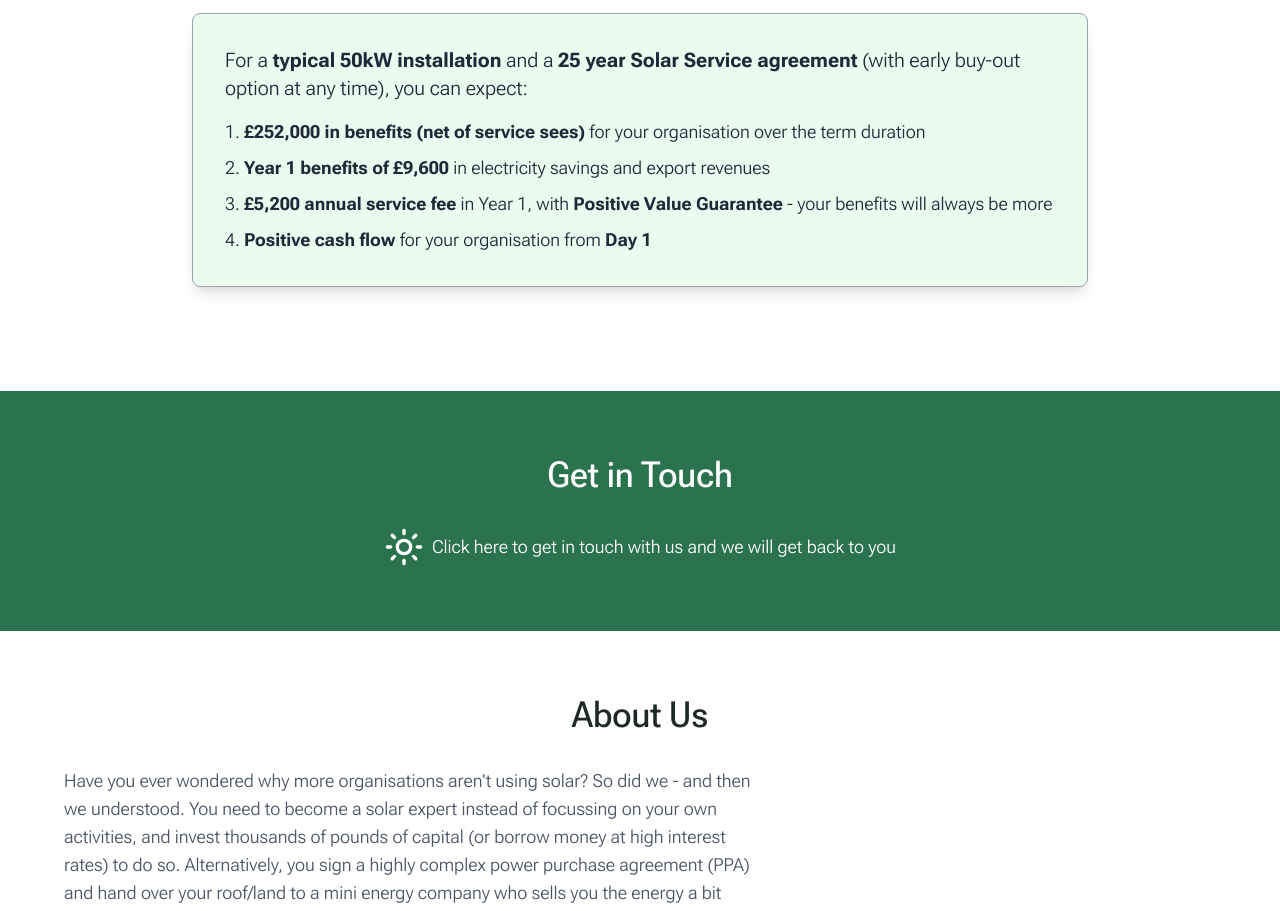
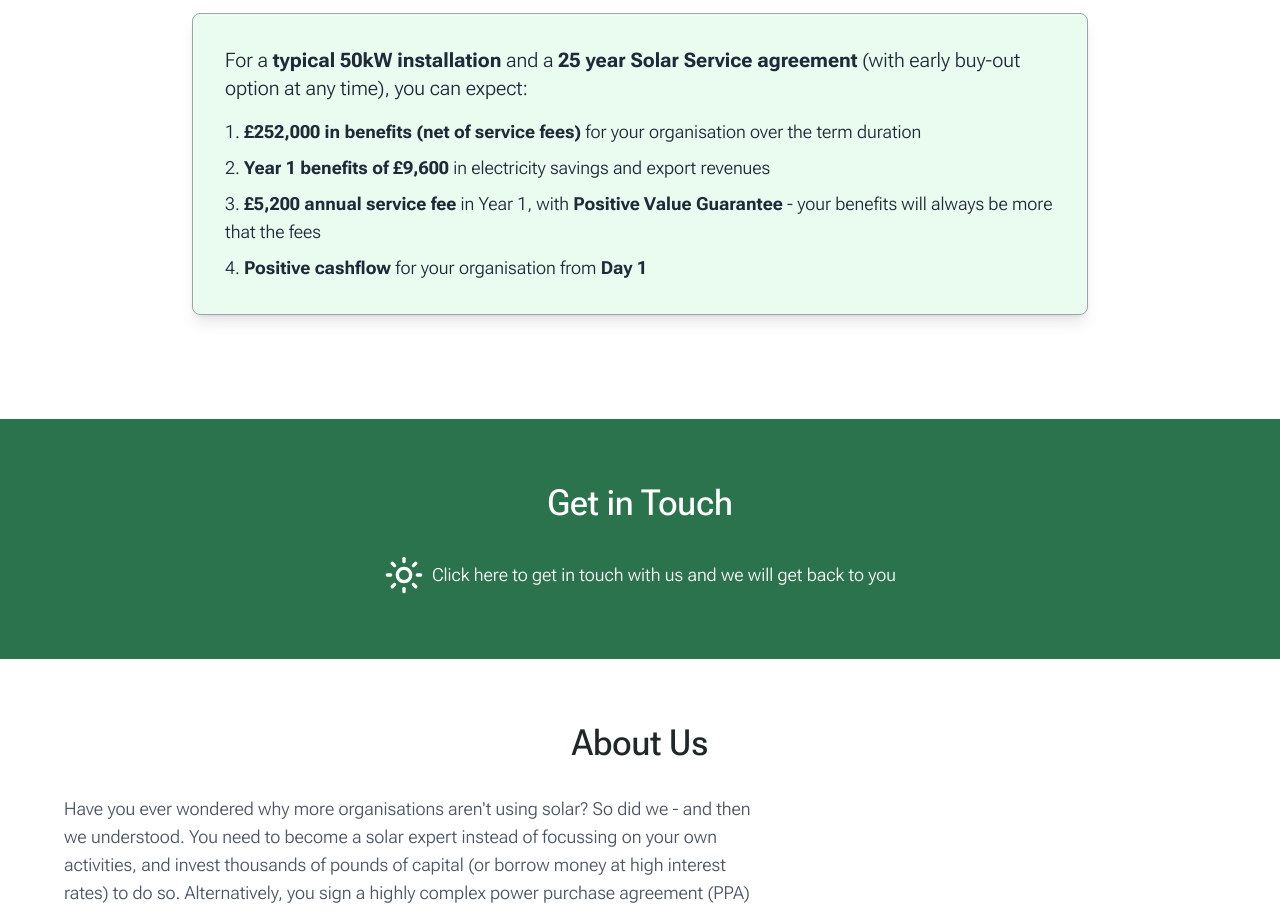
Before and after one commit to marianne-p/ges, a React (Vite) app: page / in a window 1280 px wide. Shown: the part 3860-4771 px from the top of the page. Built offline with nearby package versions, Linux system fonts and the light colour scheme.

Commit message:
Update BenefitsChart.jsx
even more tweaks to text

```diff
--- a/src/components/BenefitsChart.jsx
+++ b/src/components/BenefitsChart.jsx
@@ -77,16 +77,16 @@ const BenefitsChart = () => {
             </p>
             <ol className="list-decimal list-inside mt-2 space-y-2 text-lg">
               <li>
-                <span className="font-bold">£252,000 in benefits (net of service sees)</span> for your organisation over the term duration
+                <span className="font-bold">£252,000 in benefits (net of service fees)</span> for your organisation over the term duration
               </li>
               <li>
                 <span className="font-bold">Year 1 benefits of £9,600</span> in electricity savings and export revenues
               </li>
               <li>
-                <span className="font-bold">£5,200 annual service fee</span> in Year 1, with <span className="font-bold">Positive Value Guarantee</span> - your benefits will always be more
+                <span className="font-bold">£5,200 annual service fee</span> in Year 1, with <span className="font-bold">Positive Value Guarantee</span> - your benefits will always be more that the fees
               </li>
               <li>
-                <span className="font-bold">Positive cash flow</span> for your organisation from <span className="font-bold">Day 1</span>
+                <span className="font-bold">Positive cashflow</span> for your organisation from <span className="font-bold">Day 1</span>
               </li>
 
             </ol>
```
